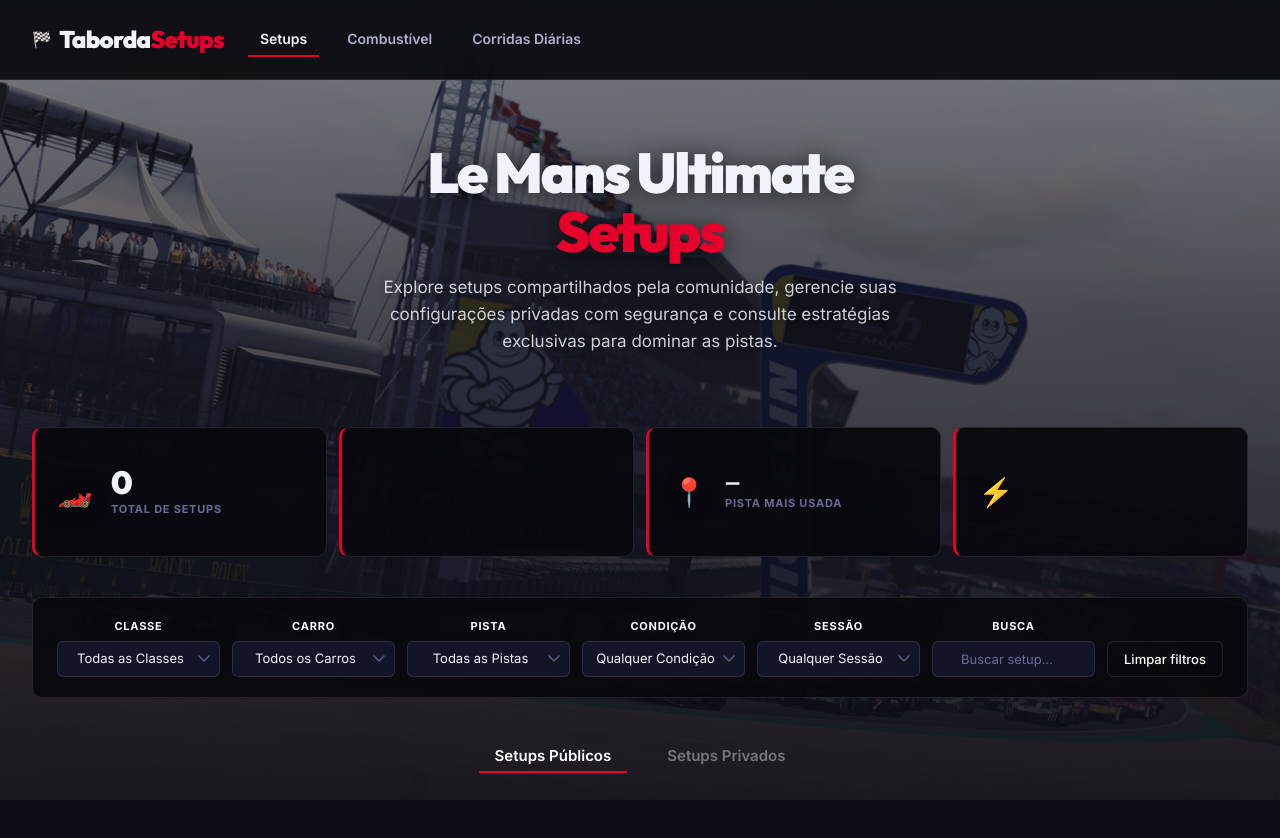
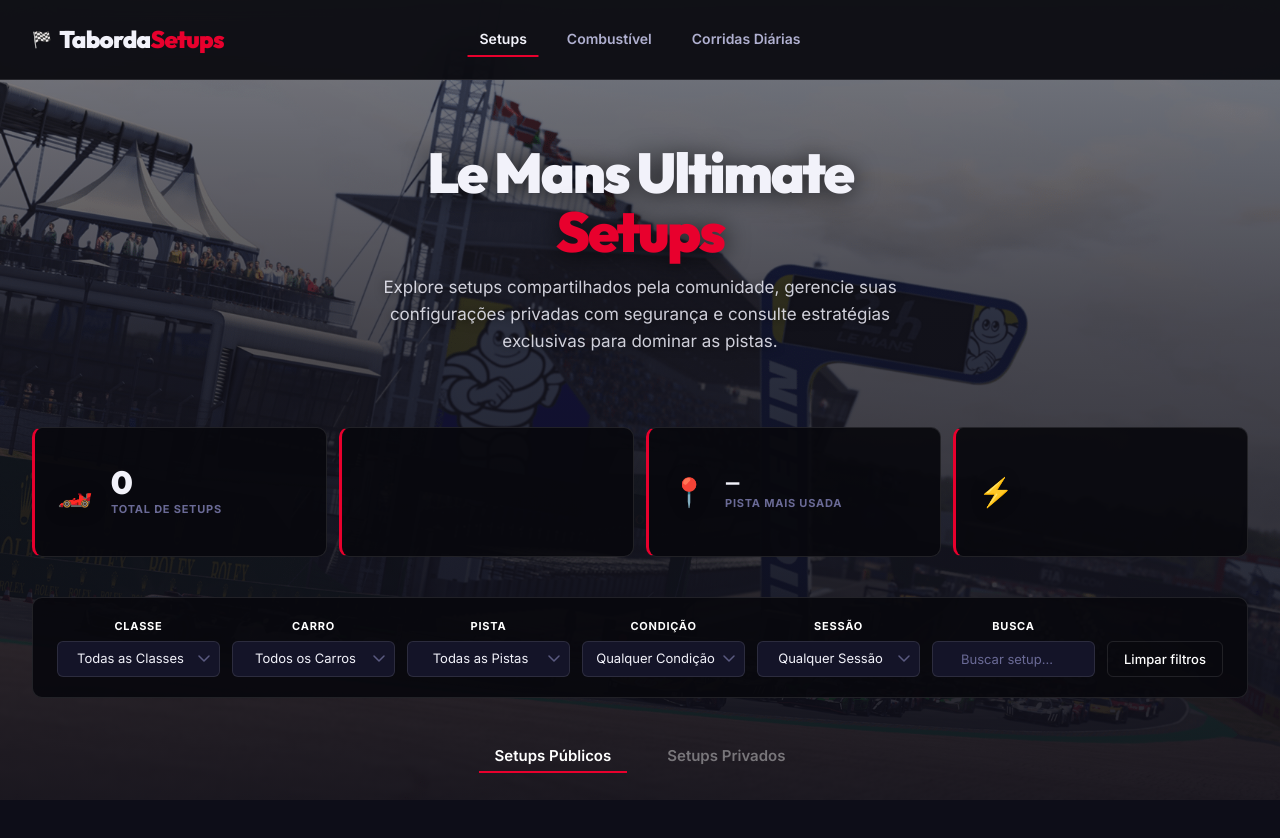
Before and after one commit to irwaynetaborda/LMU-Setups, a plain HTML site: page index.html in a window 1280 px wide. Drawn offline with nearby package versions, Linux system fonts and the light colour scheme; a script that the page names is missing.

Commit message:
style(header): center header navigation absolutely on desktop

```diff
--- a/css/style.css
+++ b/css/style.css
@@ -238,6 +238,15 @@
   align-items: center;
   gap: var(--s4);
   flex: 1;
+}
+
+@media (min-width: 769px) {
+  .header-nav {
+    position: absolute;
+    left: 50%;
+    transform: translateX(-50%);
+    flex: none;
+  }
 }
 
 .nav-link {
```
